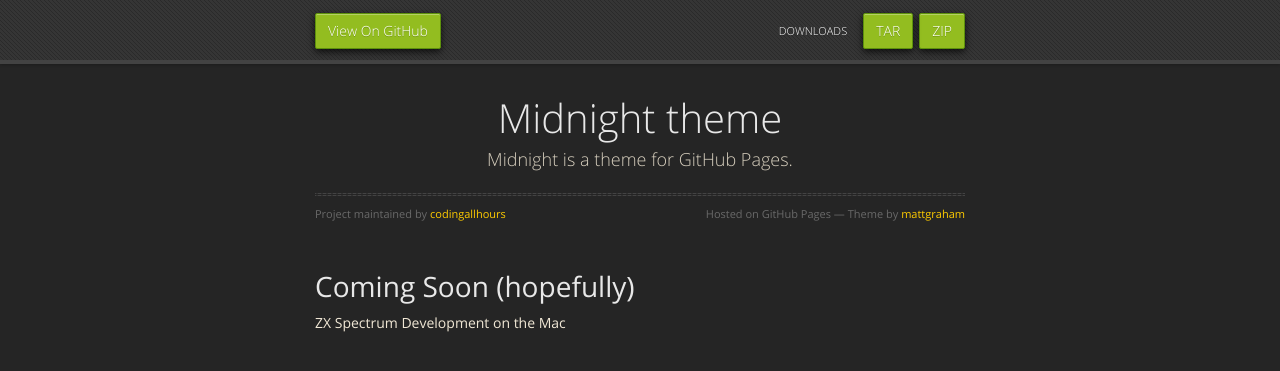
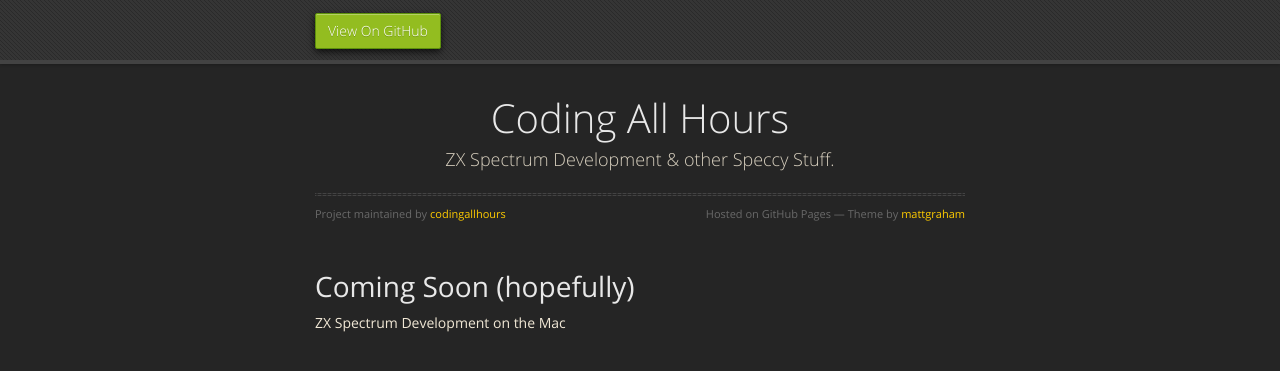
Before and after one commit to codingallhours/codingallhours.github.io, a Jekyll site: the page built from index.md, in a window 1280 px wide. Shown: the top 371 px of the page. Built offline with Jekyll 4.4.1, drawn with Linux system fonts in a browser that asks for light colours; nearby versions of some CDN libraries; our own code applies the rules of GitHub Pages for plain Markdown files.

Commit message:
Set name

```diff
--- a/_config.yml
+++ b/_config.yml
@@ -1,5 +1,5 @@
-title: Midnight theme
-description: Midnight is a theme for GitHub Pages.
-show_downloads: true
+title: Coding All Hours
+description: ZX Spectrum Development & other Speccy Stuff.
+show_downloads: false
 google_analytics:
 theme:
```
